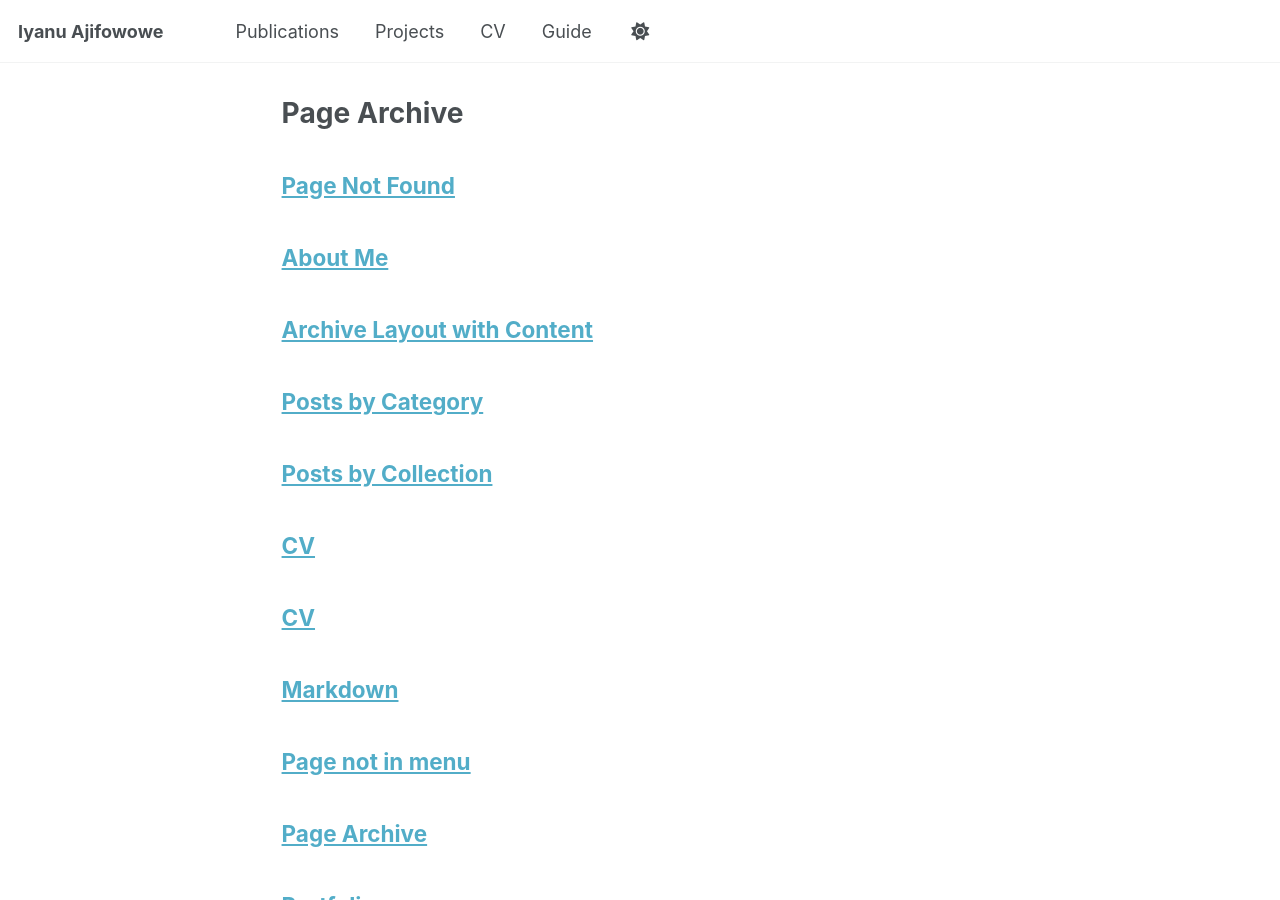
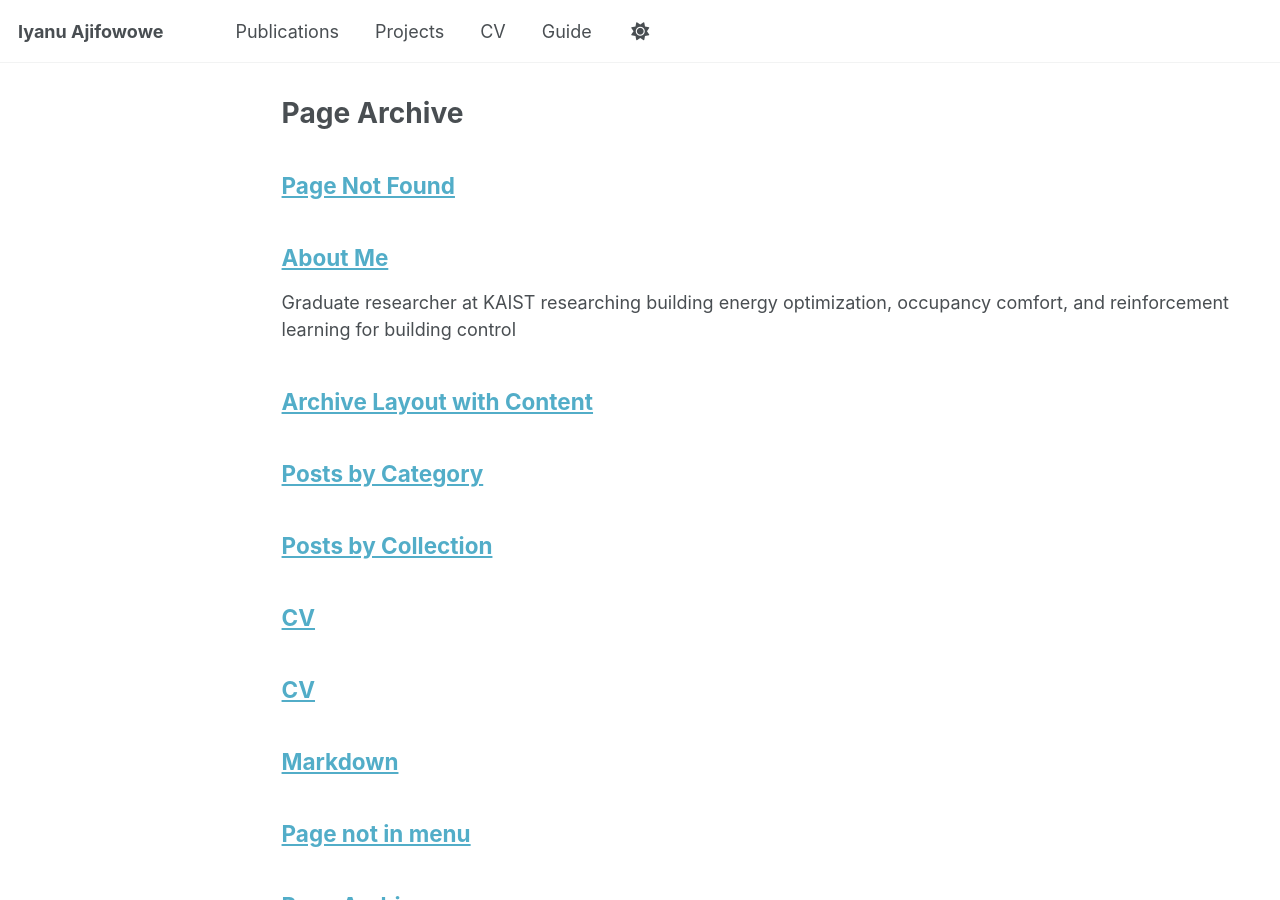
Before and after one commit to ajifowoweiyanu/ajifowoweiyanu.github.io, a Jekyll site: the page built from _pages/page-archive.html, in a window 1280 px wide and 900 px high. Built offline with Jekyll 4.4.1, drawn with Linux system fonts in a browser that asks for light colours; a script that is not in the unit is left out; part of the change alters nothing that is shown.

Commit message:
about.md-iyanuajifowowemd(commit)

```diff
--- a/_config.yml
+++ b/_config.yml
@@ -143,9 +143,13 @@ og_description           :  # Social media default site image description
 # For specifying social profiles
 # - https://developers.google.com/structured-data/customize/social-profiles
 social:
-  type                   : # Person or Organization (defaults to Person)
-  name                   : # If the user or organization name differs from the site's name
+  type                   : "Person" # Person or Organization (defaults to Person)
+  name                   : "Iyanu Ajifowowe" # If the user or organization name differs from the site's name
   links: # An array of links to social media profiles
+    - "https://www.linkedin.com/in/iyanu-ajifowowe-24272622b/"
+    - "https://scholar.google.com/citations?user=vg12o4kAAAAJ&hl=en"
+    - "https://www.researchgate.net/profile/Iyanu-Ajifowowe"
+    - "https://github.com/ajifowoweiyanu"
 
 
 # Analytics
--- a/_pages/about.md
+++ b/_pages/IyanuAjifowowe.md
@@ -1,7 +1,9 @@
 ---
-permalink: /
+permalink: /S
 title: "About Me"
 author_profile: true
+excerpt: "Graduate researcher at KAIST researching building energy optimization, occupancy comfort, and reinforcement learning for building control"
+description: "Iyanu Ajifowowe - Graduate researcher at KAIST studying building energy optimization, indoor environment quality, and reinforcement learning for HVAC control systems"
 redirect_from:
   - /about/
   - /about.html
```
